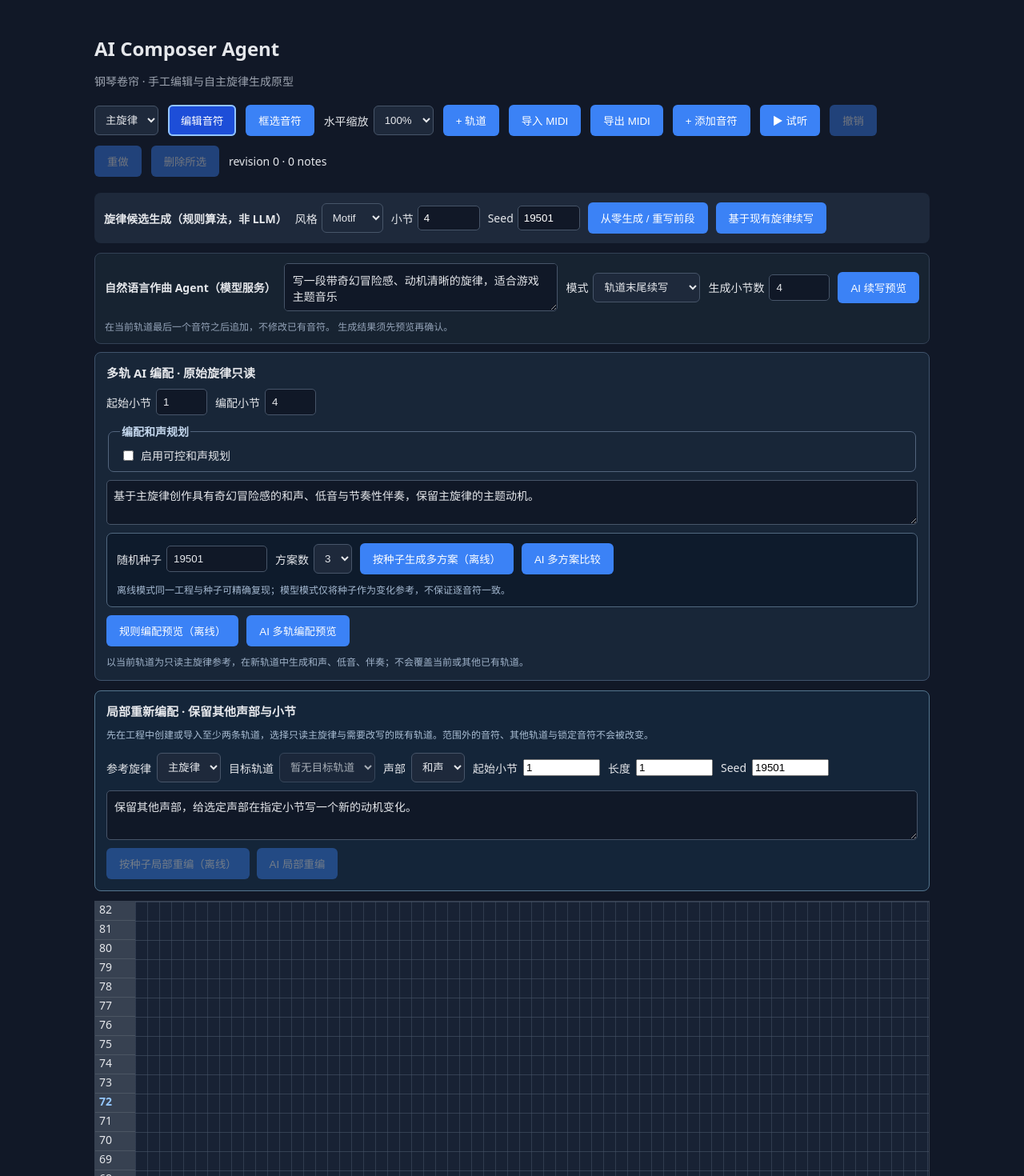
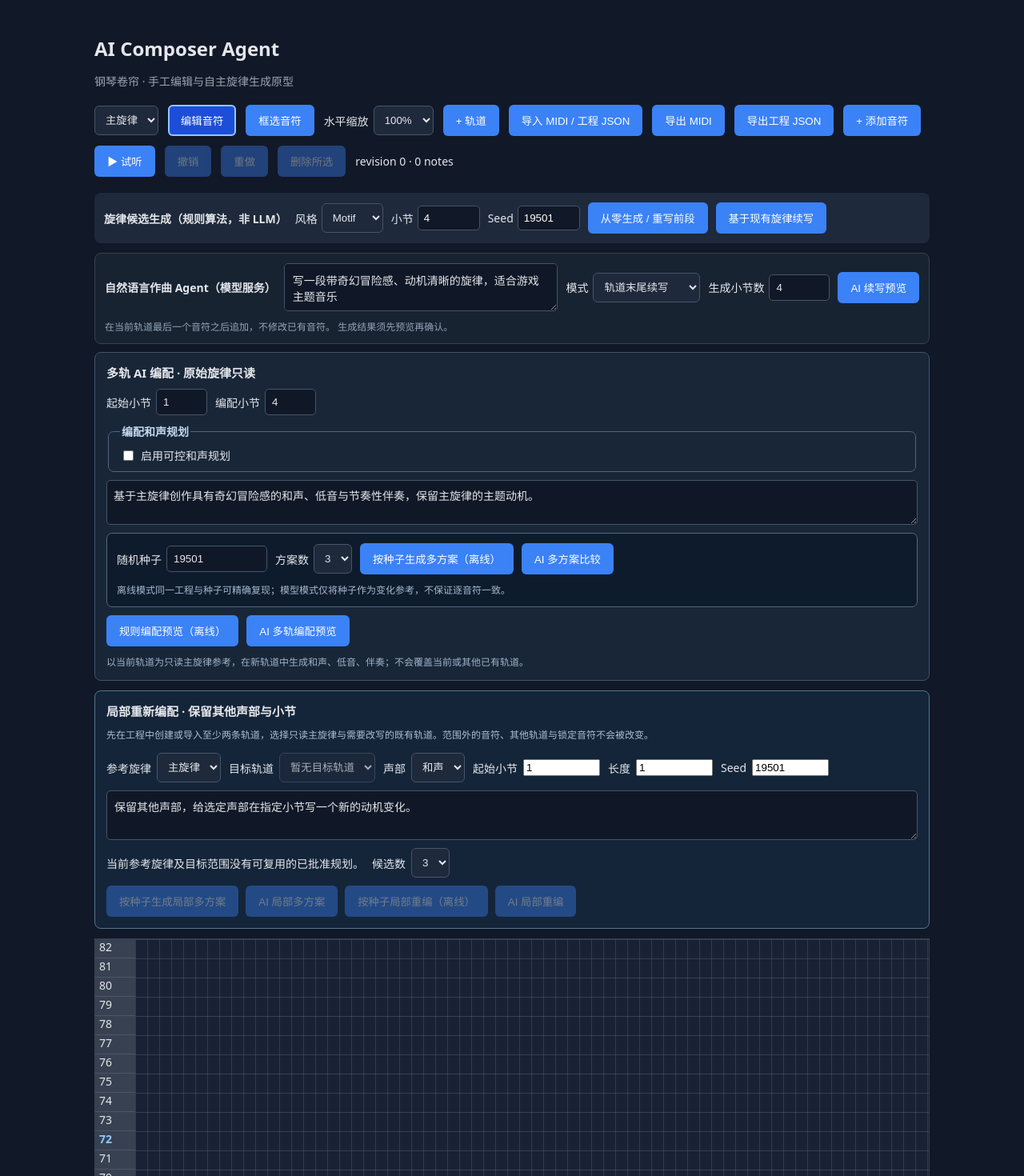
Before and after one commit to coicy/ai-composer-agent, a React (Vite) app in the folder apps/web/: page / in a window 1280 px wide. Shown: the top 1470 px of the page at 80% size. Built offline with nearby package versions, Linux system fonts and the light colour scheme.

Commit message:
feat(web): compare seeded local variants and preserve approved plans in JSON project

```diff
--- a/apps/web/src/app/App.tsx
+++ b/apps/web/src/app/App.tsx
@@ -3,7 +3,7 @@ import {playProject} from '@ai-composer/audio-engine';
 import {rectangleBetween,selectNotesInRect,timeRangeOfSelectedNotes,tickToX,xToQuantizedTick,pitchToY,yToPitch,makeMoveOperations,makeVelocityOperations} from '@ai-composer/piano-roll';
 import type {GridPoint,GridRect} from '@ai-composer/piano-roll';
 import {exportMidi,importMidi} from '@ai-composer/midi-io';
-import {composeMelody,continueMelody,proposeWithProvider,proposeTranspose,proposeArrangement,proposeArrangementVariants,combineArrangementVariants,SeededArranger,proposeRegionRegeneration,ARRANGEMENT_ROLES,DEFAULT_REGISTERS,validateHarmonyPlan,chordLabel,chordEventLabel,effectiveChordEvents} from '@ai-composer/composition';
+import {composeMelody,continueMelody,proposeWithProvider,proposeTranspose,proposeArrangement,proposeArrangementVariants,combineArrangementVariants,SeededArranger,proposeRegionRegeneration,proposeRegionVariants,findReusableHarmonyPlan,ARRANGEMENT_ROLES,DEFAULT_REGISTERS,validateHarmonyPlan,chordLabel,chordEventLabel,effectiveChordEvents} from '@ai-composer/composition';
 import {createRemoteProvider} from '../features/agent/remote.js';
 import {createRemoteArranger} from '../features/agent/remote-arranger.js';
 import {ArrangementDiagnostics} from '../features/agent/ArrangementDiagnostics.js';
@@ -13,8 +13,8 @@ import {timelineFromDegrees} from '../features/agent/HarmonyPlanEditor.js';
 import {VelocityLane} from '../features/editor/VelocityLane.js';
 import type {MelodyCandidate,MelodyStyle,ArrangementCandidate,ArrangementRole,ArrangementRequest,ArrangementPartChoices,RegionRegenerationCandidate,RegionRegenerationRequest} from '@ai-composer/composition';
 import type {PointerEvent as ReactPointerEvent} from 'react';
-import {createSession,commitSession,undoSession,redoSession,applyChangeSet} from '@ai-composer/music-core';
-import type {EditSession,MidiNote,MusicProject,NoteOperation} from '@ai-composer/music-core';
+import {createSession,commitSession,undoSession,redoSession,applyChangeSet,validateProject} from '@ai-composer/music-core';
+import type {EditSession,MidiNote,MusicProject,NoteOperation,GenerationRecord} from '@ai-composer/music-core';
 const initial:MusicProject={projectId:'demo',revision:0,ppq:480,tracks:[{trackId:'melody',name:'主旋律',locked:false,notes:[]}]};
 const ROW=24,TOP_PITCH=127,BOTTOM_PITCH=0;
 type Gesture={noteId:string;kind:'move'|'resize';x:number;y:number;note:MidiNote;targets:readonly MidiNote[]};
@@ -54,6 +54,9 @@ export function App(){
  const [regionSeed,setRegionSeed]=useState(19501);
  const [regionInstruction,setRegionInstruction]=useState('保留其他声部，给选定声部在指定小节写一个新的动机变化。');
  const [regionCandidate,setRegionCandidate]=useState<RegionRegenerationCandidate|null>(null);
+ const [regionCandidates,setRegionCandidates]=useState<readonly RegionRegenerationCandidate[]>([]);
+ const [regionVariantCount,setRegionVariantCount]=useState(3);
+ const [reuseApprovedPlan,setReuseApprovedPlan]=useState(true);
  const [regionPending,setRegionPending]=useState(false);
  const regionRequest=useRef<AbortController|null>(null);
  const arrangeRequest=useRef<AbortController|null>(null);
@@ -81,17 +84,47 @@ export function App(){
  const regionSourceId=project.tracks.some(t=>t.trackId===regionSource)?regionSource:project.tracks[0]?.trackId??'';
  const regionTargets=project.tracks.filter(t=>t.trackId!==regionSourceId);
  const regionTargetId=regionTargets.some(t=>t.trackId===regionTarget)?regionTarget:regionTargets[0]?.trackId??'';
+ const proposedStart=(regionStartBar-1)*project.ppq*4;
+ const savedHarmonyPlan=Number.isSafeInteger(regionStartBar)&&Number.isSafeInteger(regionBars)&&regionStartBar>=1&&regionBars>=1&&regionBars<=4?
+  findReusableHarmonyPlan(project,regionSourceId,regionTargetId,proposedStart,proposedStart+regionBars*project.ppq*4):null;
  useEffect(()=>{
   regionRequest.current?.abort();
   regionRequest.current=null;
   setRegionPending(false);
   setRegionCandidate(null);
+  setRegionCandidates([]);
  },[project.revision]);
  const STEP=Math.max(1,Math.round(project.ppq/4));
  const viewport={ppq:project.ppq,pixelsPerQuarter:CELL,rowHeight:ROW,topPitch:TOP_PITCH};
  const xOf=(tick:number)=>tickToX(tick,viewport);
  const yOf=(pitch:number)=>pitchToY(pitch,viewport);
- async function loadMidi(file:File){try{stop();const imported=importMidi(new Uint8Array(await file.arrayBuffer()));setSession(createSession(imported));regionRequest.current?.abort();setRegionCandidate(null);setRegionSource(imported.tracks[0]!.trackId);setRegionTarget('');setCandidate(null);setArrangement(null);setArrangementVariants([]);setVariantRequest(null);activeRequest.current?.abort();arrangeRequest.current?.abort();setActiveTrack(imported.tracks[0]!.trackId);setSelected(null);setSelectedNoteIds([]);setMarquee(null);setError('');}catch(e){setError(e instanceof Error?e.message:'import_failed');}}
+ async function loadMidi(file:File){
+  try{
+   stop();
+   let imported:MusicProject;
+   if(file.name.toLowerCase().endsWith('.json')){
+    if(file.size>2*1024*1024)throw new Error('project_file_too_large');
+    const parsed=JSON.parse(await file.text()) as {format?:unknown;project?:unknown};
+    if(!parsed||parsed.format!=='ai-composer-project-v1'||!validateProject(parsed.project as MusicProject))
+     throw new Error('invalid_project_file');
+    imported=parsed.project as MusicProject;
+   }else imported=importMidi(new Uint8Array(await file.arrayBuffer()));
+   setSession(createSession(imported));regionRequest.current?.abort();setRegionCandidate(null);setRegionCandidates([]);
+   setRegionSource(imported.tracks[0]!.trackId);setRegionTarget('');
+   setCandidate(null);setArrangement(null);setArrangementVariants([]);setVariantRequest(null);
+   activeRequest.current?.abort();arrangeRequest.current?.abort();setActiveTrack(imported.tracks[0]!.trackId);
+   setSelected(null);setSelectedNoteIds([]);setMarquee(null);setError('');
+  }catch(e){setError(e instanceof Error?e.message:'import_failed');}
+ }
+ function downloadProject(){
+  try{
+   if(!validateProject(project))throw new Error('invalid_project');
+   const data=JSON.stringify({format:'ai-composer-project-v1',project},null,2);
+   const url=URL.createObjectURL(new Blob([data],{type:'application/json'}));
+   const a=document.createElement('a');a.href=url;a.download='composition.aic.json';a.click();
+   setTimeout(()=>URL.revokeObjectURL(url),1000);
+  }catch(e){setError(e instanceof Error?e.message:'export_failed');}
+ }
  function downloadMidi(){try{const bytes=exportMidi(project);const copy=new Uint8Array(bytes.byteLength);copy.set(bytes);const url=URL.createObjectURL(new Blob([copy.buffer],{type:'audio/midi'}));const a=document.createElement('a');a.href=url;a.download='composition.mid';a.click();setTimeout(()=>URL.revokeObjectURL(url),1000);}catch(e){setError(e instanceof Error?e.message:'export_failed');}}
  function propose(){try{setArrangement(null);setCandidate(composeMelody({project:session.project,trackId,startBar:0,bars,style,seed}));setError('');}catch(e){setCandidate(null);setError(e instanceof Error?e.message:'generation_failed');}}
  function proposeContinuation(){try{setArrangement(null);setCandidate(continueMelody({project:session.project,trackId,bars,style,seed}));setError('');}catch(e){setCandidate(null);setError(e instanceof Error?e.message:'continuation_failed');}}
@@ -198,7 +231,15 @@ export function App(){
  function approveMultiTrack(){
   if(!arrangement)return;
   const pending=arrangement;
-  const result=commitSession(session,pending.changes);
+  const record:GenerationRecord={
+   recordId:`gen-${project.revision}-${(project.generationHistory??[]).length}`,
+   kind:'three_track',sourceTrackId:pending.sourceTrackId,
+   targetTrackIds:pending.tracks.map(t=>t.trackId),
+   startTick:pending.startTick,endTick:pending.endTick,seed:pending.seed,
+   providerId:pending.providerId,instruction:arrangePrompt,
+   ...(pending.plan?{planJson:JSON.stringify(pending.plan)}:{})
+  };
+  const result=commitSession(session,{...pending.changes,generationRecord:record});
   if(result.ok){
    stop();setSession(result.session);
    setActiveTrack(pending.tracks[0]!.trackId);
@@ -220,13 +261,17 @@ export function App(){
   regionRequest.current=null;
   setRegionPending(false);
   setRegionCandidate(null);
+  setRegionCandidates([]);
  }
- async function proposeScopedRegion(useModel:boolean){
+ async function proposeScopedRegion(useModel:boolean,multiple=false){
   if(!regionTargetId||regionTargetId===regionSourceId){setError('请先选择与参考旋律不同的目标轨道');return;}
   if(!Number.isSafeInteger(regionStartBar)||regionStartBar<1||regionStartBar>64||
      !Number.isSafeInteger(regionBars)||regionBars<1||regionBars>4){setError('局部重编范围必须是第 1–64 小节，长度 1–4 小节');return;}
   if(!Number.isSafeInteger(regionSeed)||regionSeed<0||regionSeed>0xffffffff){setError('局部重编种子必须是 0 至 4294967295 的整数');return;}
   if(!regionInstruction.trim()||regionInstruction.length>2000){setError('请填写不超过 2000 字的局部编配指令');return;}
+  if(multiple&&(!Number.isSafeInteger(regionVariantCount)||regionVariantCount<2||regionVariantCount>4)){
+   setError('局部候选数必须在 2–4 之间');return;
+  }
   invalidateRegion();
   const controller=new AbortController();regionRequest.current=controller;
   setRegionPending(true);setRegionCandidate(null);setCandidate(null);
@@ -236,13 +281,21 @@ export function App(){
   const request:RegionRegenerationRequest={
    project:snapshot,sourceTrackId:regionSourceId,targetTrackId:regionTargetId,targetRole:regionRole,
    startTick,endTick:startTick+regionBars*snapshot.ppq*4,
-   instruction:regionInstruction,seed:regionSeed
+   instruction:regionInstruction,seed:regionSeed,
+   ...(reuseApprovedPlan&&savedHarmonyPlan?{plan:savedHarmonyPlan.plan}:{})
   };
   try{
    const provider=useModel?createRemoteArranger(snapshot):new SeededArranger();
-   const proposal=await proposeRegionRegeneration(provider,request,controller.signal);
-   if(regionRequest.current!==controller||controller.signal.aborted)return;
-   setRegionCandidate(proposal);setActiveTrack(regionTargetId);
+   if(multiple){
+    const variants=await proposeRegionVariants(provider,request,regionVariantCount,controller.signal);
+    if(regionRequest.current!==controller||controller.signal.aborted)return;
+    setRegionCandidates(variants);setRegionCandidate(variants[0]!);
+   }else{
+    const proposal=await proposeRegionRegeneration(provider,request,controller.signal);
+    if(regionRequest.current!==controller||controller.signal.aborted)return;
+    setRegionCandidates([]);setRegionCandidate(proposal);
+   }
+   setActiveTrack(regionTargetId);
    setSelected(null);setSelectedNoteIds([]);setError('');
   }catch(e){if(!controller.signal.aborted&&regionRequest.current===controller)setError(e instanceof Error?e.message:'scoped_regeneration_failed');}
   finally{if(regionRequest.current===controller){regionRequest.current=null;setRegionPending(false);}}
@@ -251,7 +304,14 @@ export function App(){
   const pending=regionCandidate;
   if(!pending)return;
   if(pending.changes.baseRevision!==project.revision){invalidateRegion();setError('工程已变化，需要重新生成局部候选');return;}
-  const applied=commitSession(session,pending.changes);
+  const record:GenerationRecord={
+   recordId:`gen-${project.revision}-${(project.generationHistory??[]).length}`,
+   kind:'scoped',sourceTrackId:pending.sourceTrackId,targetTrackIds:[pending.targetTrackId],
+   startTick:pending.startTick,endTick:pending.endTick,seed:pending.seed,
+   providerId:pending.providerId,instruction:regionInstruction,
+   ...(pending.plan?{planJson:JSON.stringify(pending.plan)}:{})
+  };
+  const applied=commitSession(session,{...pending.changes,generationRecord:record});
   if(applied.ok){stop();setSession(applied.session);invalidateRegion();setError('');}
   else{invalidateRegion();setError(applied.reason);}
  }
@@ -373,8 +433,10 @@ export function App(){
    {selectedNoteIds.length>0&&<button onClick={()=>previewTranspose(12)}>所选 +12 半音预览</button>}
    {selectedNoteIds.length>0&&<button onClick={()=>previewTranspose(-12)}>所选 -12 半音预览</button>}
    <button onClick={()=>{const id=crypto.randomUUID();run({type:"add_track",track:{trackId:id,name:`Track ${project.tracks.length+1}`,locked:false,notes:[]}});setActiveTrack(id);setArrangement(null);setArrangementVariants([]);setVariantRequest(null);setSelected(null);setSelectedNoteIds([]);}}>+ 轨道</button>
-   <input ref={picker} type="file" accept=".mid,.midi,audio/midi" style={{display:"none"}} onChange={e=>{const f=e.target.files?.[0];if(f)void loadMidi(f);e.target.value="";}}/>
-   <button onClick={()=>picker.current?.click()}>导入 MIDI</button><button onClick={downloadMidi}>导出 MIDI</button>
+   <input ref={picker} type="file" accept=".mid,.midi,.json,audio/midi,application/json" style={{display:"none"}} onChange={e=>{const f=e.target.files?.[0];if(f)void loadMidi(f);e.target.value="";}}/>
+   <button onClick={()=>picker.current?.click()}>导入 MIDI / 工程 JSON</button>
+   <button onClick={downloadMidi}>导出 MIDI</button>
+   <button onClick={downloadProject}>导出工程 JSON</button>
    <button onClick={()=>{const id=crypto.randomUUID();run({type:'add_note',trackId,note:{noteId:id,pitch:72,startTick:notes.length*480,durationTicks:480,velocity:90}});setSelected(id);}}>+ 添加音符</button>
    <button onClick={()=>{if(playing)stop();else void play();}}>{playing?'■ 停止':'▶ 试听'}</button>
    <button disabled={!session.past.length} onClick={()=>{setSession(s=>undoSession(s));setDraft({});setCandidate(null);setArrangement(null);setArrangementVariants([]);setVariantRequest(null);setSelectedNoteIds([]);}}>撤销</button>
@@ -476,11 +538,26 @@ export function App(){
     onChange={e=>{setRegionSeed(Number(e.target.value));invalidateRegion();}}/></label>
    <textarea aria-label="局部重编指令" rows={2} maxLength={2000} value={regionInstruction}
     onChange={e=>{setRegionInstruction(e.target.value);invalidateRegion();}}/>
+   {savedHarmonyPlan?<label><input type="checkbox" checked={reuseApprovedPlan} onChange={e=>{setReuseApprovedPlan(e.target.checked);invalidateRegion();}}/>继承已批准和声规划（{savedHarmonyPlan.recordId}）</label>:
+    <span className="scoped-no-plan">当前参考旋律及目标范围没有可复用的已批准规划。</span>}
+   <label>候选数 <select aria-label="局部重编方案数" value={regionVariantCount}
+    onChange={e=>{setRegionVariantCount(Number(e.target.value));invalidateRegion();}}>
+    <option value={2}>2</option><option value={3}>3</option><option value={4}>4</option>
+   </select></label>
    <div className="scoped-actions">
+    <button disabled={regionPending||!regionTargetId||!regionInstruction.trim()} onClick={()=>void proposeScopedRegion(false,true)}>按种子生成局部多方案</button>
+    <button disabled={regionPending||!regionTargetId||!regionInstruction.trim()} onClick={()=>void proposeScopedRegion(true,true)}>AI 局部多方案</button>
     <button disabled={regionPending||!regionTargetId||!regionInstruction.trim()} onClick={()=>void proposeScopedRegion(false)}>按种子局部重编（离线）</button>
     <button disabled={regionPending||!regionTargetId||!regionInstruction.trim()} onClick={()=>void proposeScopedRegion(true)}>AI 局部重编</button>
     {regionPending&&<button onClick={invalidateRegion}>取消局部请求</button>}
    </div>
+   {regionCandidates.length>0&&<section className="scoped-variants" role="region" aria-label="局部重编方案比较">
+    <strong>局部候选比较：{regionCandidates.length} 个方案（尚未提交）</strong>
+    {regionCandidates.map((option,i)=><button type="button" key={option.seed} aria-pressed={regionCandidate===option}
+     onClick={()=>{setRegionCandidate(option);setError('');}}>
+     方案 {i+1} · Seed {option.seed} · {option.notes.length} 音符</button>)}
+    <p>切换候选可逐个试听；确认仅替换当前选定的候选与目标小节。</p>
+   </section>}
    {regionCandidate&&<div className="scoped-review" role="region" aria-label="局部重编候选">
     <strong>待确认：{regionCandidate.removedNotes.length} 个旧音符将替换为 {regionCandidate.notes.length} 个新音符，Seed {regionCandidate.seed}</strong>
     <p>只修改 {project.tracks.find(t=>t.trackId===regionCandidate.targetTrackId)?.name??'目标轨道'} 的第 {Math.floor(regionCandidate.startTick/(project.ppq*4))+1} 小节起指定范围。钢琴卷帘中蓝色为新音符，红色为待删除音符。</p>
```
